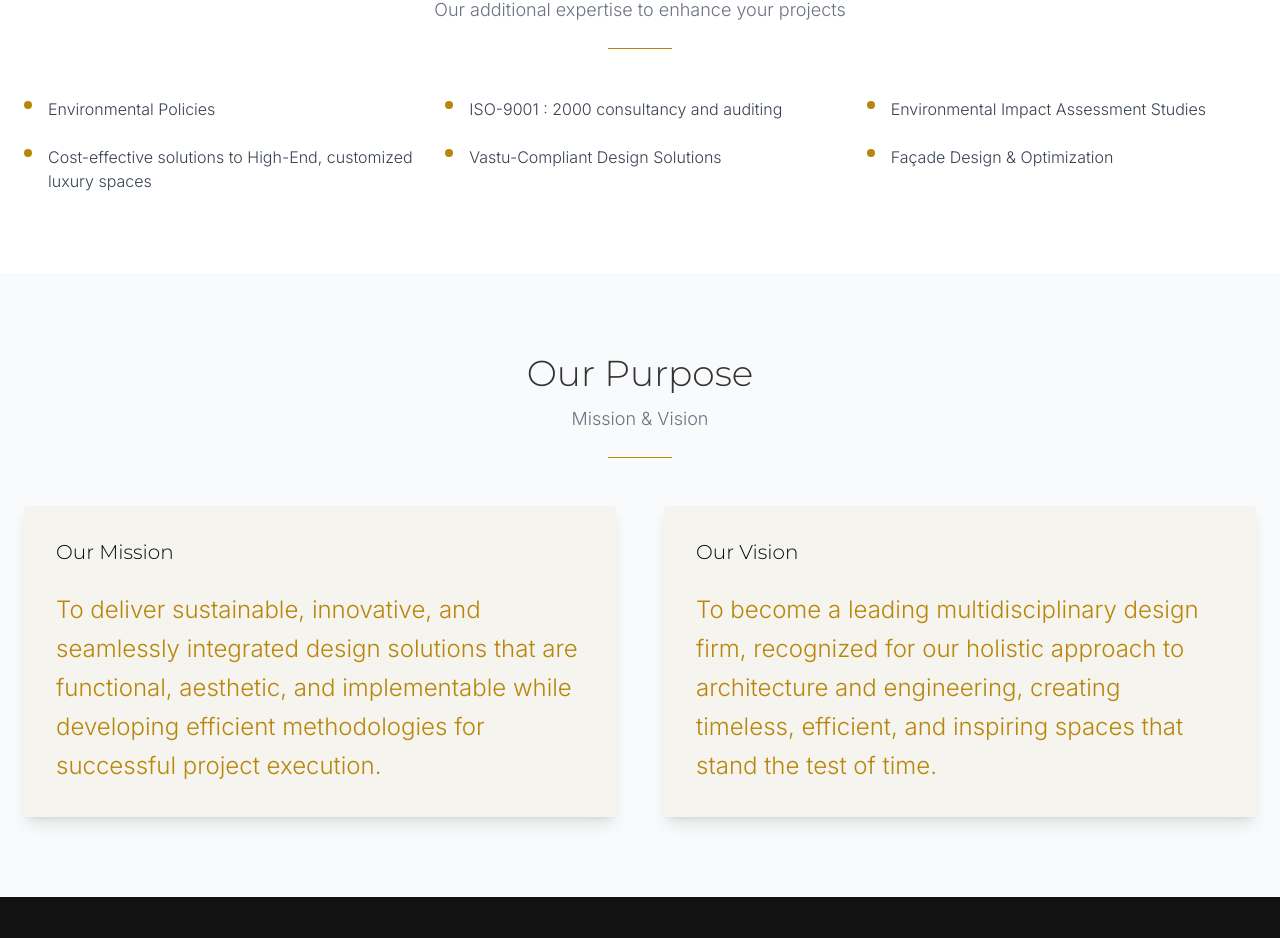
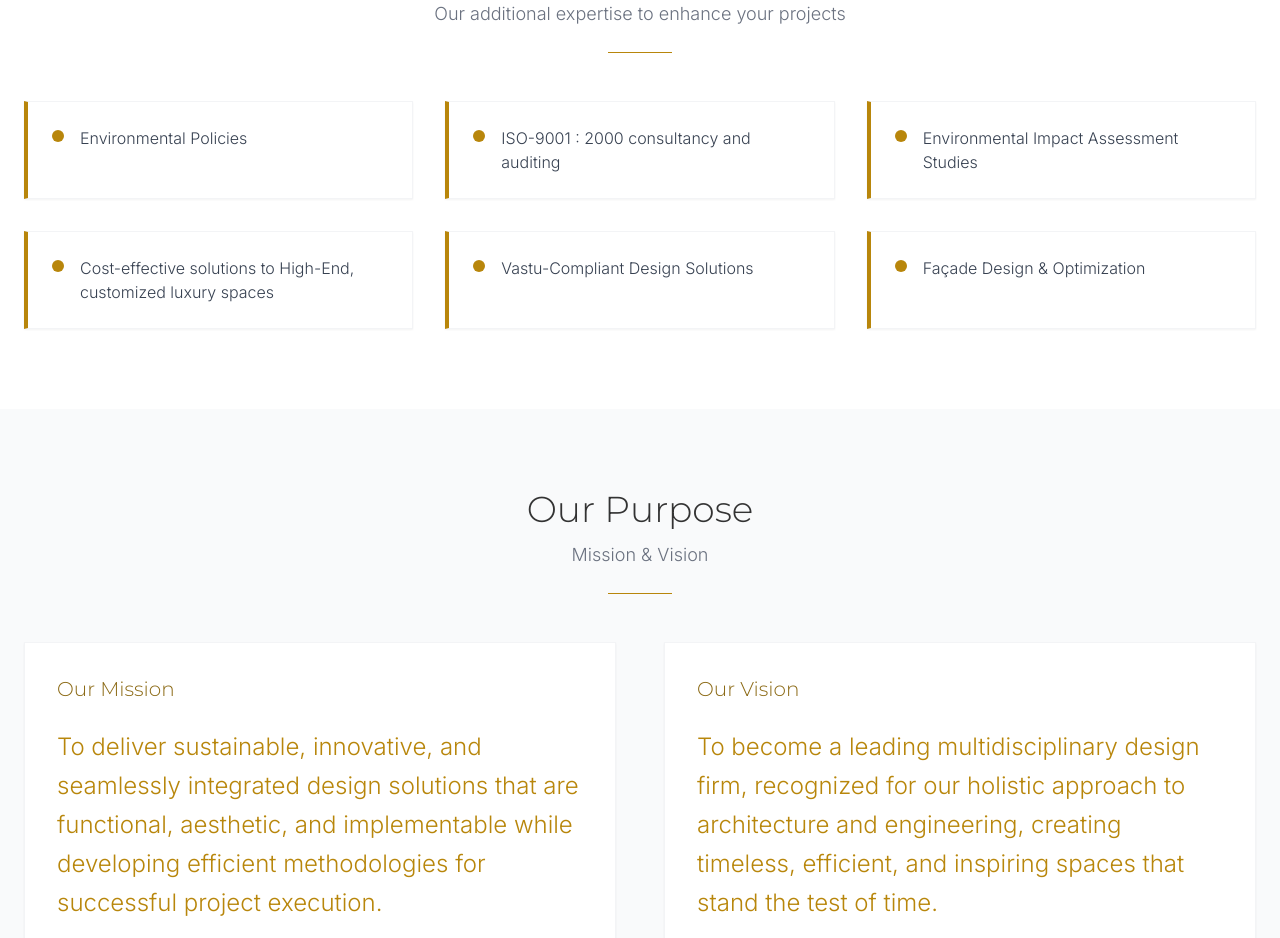
Before and after one commit to Abhi-D25/pkkConsultants, a React (Vite) app: page / in a window 1280 px wide. Shown: the part 2834-3772 px from the top of the page. Built offline with nearby package versions, Linux system fonts and the light colour scheme.

Commit message:
Rev pt2a

```diff
--- a/src/components/ServiceCard.tsx
+++ b/src/components/ServiceCard.tsx
@@ -8,7 +8,7 @@ interface ServiceCardProps {
 
 const ServiceCard = ({ icon, title, description }: ServiceCardProps) => {
   return (
-    <div className="service-card group bg-white p-8 border border-gray-100 hover:shadow-md transition-all duration-300 h-full flex flex-col">
+    <div className="service-card group bg-white p-8 border-2 border-pkkc-darkGold hover:shadow-md transition-all duration-300 h-full flex flex-col">
       <div className="mb-6 text-pkkc-gold">{icon}</div>
       <h3 className="text-xl font-light mb-4 text-pkkc-darkGrey group-hover:text-pkkc-gold transition-colors">
         {title}
--- a/src/pages/Index.tsx
+++ b/src/pages/Index.tsx
@@ -44,8 +44,8 @@ const Index = () => {
 
             <AnimatedSection delay={400}>
               <div className="bg-gray-100 p-10 rounded-sm">
-                <div className="grid grid-cols-1 md:grid-cols-3 gap-8">
-                  <div className="text-center col-span-1 md:col-span-3">
+                <div className="grid grid-cols-2 gap-8 max-w-2xl mx-auto">
+                  <div className="text-center col-span-2">
                     <h3 className="text-5xl font-light text-pkkc-primary mb-3">25+</h3>
                     <p className="text-gray-600 font-light">Years Experience</p>
                   </div>
@@ -148,58 +148,70 @@ const Index = () => {
             />
           </AnimatedSection>
 
-          <div className="grid grid-cols-1 md:grid-cols-2 lg:grid-cols-3 gap-x-8 gap-y-6 mt-12">
+          <div className="grid grid-cols-1 md:grid-cols-2 lg:grid-cols-3 gap-8 mt-12">
             <AnimatedSection delay={200}>
-              <div className="flex items-start">
+              <div className="bg-white p-6 rounded-lg shadow-sm border border-gray-100 hover:shadow-md transition-all duration-300 border-l-4 border-l-pkkc-gold group hover:translate-y-[-5px] h-full">
+                <div className="flex items-start h-full">
                   <div className="mr-4 mt-1 text-pkkc-primary">
-                  <div className="w-2 h-2 bg-pkkc-primary rounded-full"></div>
+                    <div className="w-3 h-3 bg-pkkc-gold rounded-full group-hover:scale-110 transition-transform duration-300"></div>
                   </div>
-                <p className="text-gray-700 font-light">Environmental Policies</p>
+                  <p className="text-gray-700 font-light group-hover:text-pkkc-darkGold transition-colors">Environmental Policies</p>
+                </div>
               </div>
             </AnimatedSection>
 
             <AnimatedSection delay={250}>
-              <div className="flex items-start">
+              <div className="bg-white p-6 rounded-lg shadow-sm border border-gray-100 hover:shadow-md transition-all duration-300 border-l-4 border-l-pkkc-gold group hover:translate-y-[-5px] h-full">
+                <div className="flex items-start h-full">
                   <div className="mr-4 mt-1 text-pkkc-primary">
-                  <div className="w-2 h-2 bg-pkkc-primary rounded-full"></div>
+                    <div className="w-3 h-3 bg-pkkc-gold rounded-full group-hover:scale-110 transition-transform duration-300"></div>
                   </div>
-                <p className="text-gray-700 font-light">ISO-9001 : 2000 consultancy and auditing</p>
+                  <p className="text-gray-700 font-light group-hover:text-pkkc-darkGold transition-colors">ISO-9001 : 2000 consultancy and auditing</p>
+                </div>
               </div>
             </AnimatedSection>
 
             <AnimatedSection delay={300}>
-              <div className="flex items-start">
+              <div className="bg-white p-6 rounded-lg shadow-sm border border-gray-100 hover:shadow-md transition-all duration-300 border-l-4 border-l-pkkc-gold group hover:translate-y-[-5px] h-full">
+                <div className="flex items-start h-full">
                   <div className="mr-4 mt-1 text-pkkc-primary">
-                  <div className="w-2 h-2 bg-pkkc-primary rounded-full"></div>
+                    <div className="w-3 h-3 bg-pkkc-gold rounded-full group-hover:scale-110 transition-transform duration-300"></div>
                   </div>
-                <p className="text-gray-700 font-light">Environmental Impact Assessment Studies</p>
+                  <p className="text-gray-700 font-light group-hover:text-pkkc-darkGold transition-colors">Environmental Impact Assessment Studies</p>
+                </div>
               </div>
             </AnimatedSection>
 
             <AnimatedSection delay={350}>
-              <div className="flex items-start">
+              <div className="bg-white p-6 rounded-lg shadow-sm border border-gray-100 hover:shadow-md transition-all duration-300 border-l-4 border-l-pkkc-gold group hover:translate-y-[-5px] h-full">
+                <div className="flex items-start h-full">
                   <div className="mr-4 mt-1 text-pkkc-primary">
-                  <div className="w-2 h-2 bg-pkkc-primary rounded-full"></div>
+                    <div className="w-3 h-3 bg-pkkc-gold rounded-full group-hover:scale-110 transition-transform duration-300"></div>
                   </div>
-                <p className="text-gray-700 font-light">Cost-effective solutions to High-End, customized luxury spaces</p>
+                  <p className="text-gray-700 font-light group-hover:text-pkkc-darkGold transition-colors">Cost-effective solutions to High-End, customized luxury spaces</p>
+                </div>
               </div>
             </AnimatedSection>
 
             <AnimatedSection delay={400}>
-              <div className="flex items-start">
+              <div className="bg-white p-6 rounded-lg shadow-sm border border-gray-100 hover:shadow-md transition-all duration-300 border-l-4 border-l-pkkc-gold group hover:translate-y-[-5px] h-full">
+                <div className="flex items-start h-full">
                   <div className="mr-4 mt-1 text-pkkc-primary">
-                  <div className="w-2 h-2 bg-pkkc-primary rounded-full"></div>
+                    <div className="w-3 h-3 bg-pkkc-gold rounded-full group-hover:scale-110 transition-transform duration-300"></div>
                   </div>
-                <p className="text-gray-700 font-light">Vastu-Compliant Design Solutions</p>
+                  <p className="text-gray-700 font-light group-hover:text-pkkc-darkGold transition-colors">Vastu-Compliant Design Solutions</p>
+                </div>
               </div>
             </AnimatedSection>
 
             <AnimatedSection delay={450}>
-              <div className="flex items-start">
+              <div className="bg-white p-6 rounded-lg shadow-sm border border-gray-100 hover:shadow-md transition-all duration-300 border-l-4 border-l-pkkc-gold group hover:translate-y-[-5px] h-full">
+                <div className="flex items-start h-full">
                   <div className="mr-4 mt-1 text-pkkc-primary">
-                  <div className="w-2 h-2 bg-pkkc-primary rounded-full"></div>
+                    <div className="w-3 h-3 bg-pkkc-gold rounded-full group-hover:scale-110 transition-transform duration-300"></div>
                   </div>
-                <p className="text-gray-700 font-light">Façade Design & Optimization</p>
+                  <p className="text-gray-700 font-light group-hover:text-pkkc-darkGold transition-colors">Façade Design & Optimization</p>
+                </div>
               </div>
             </AnimatedSection>
           </div>
@@ -218,8 +230,8 @@ const Index = () => {
 
           <div className="grid grid-cols-1 md:grid-cols-2 gap-12 mt-12">
             <AnimatedSection>
-              <div className="p-8 bg-pkkc-primary/5 rounded-lg shadow-lg hover:shadow-xl transition-shadow duration-300 h-full flex flex-col">
-                <h3 className="text-xl font-light mb-6">Our Mission</h3>
+              <div className="p-8 bg-white rounded-lg shadow-sm border border-gray-100 hover:shadow-md transition-all duration-300 h-full flex flex-col transform hover:-translate-y-2 hover:rotate-1">
+                <h3 className="text-xl font-light mb-6 text-pkkc-darkGold">Our Mission</h3>
                 <p className="text-2xl font-light text-pkkc-primary leading-relaxed">
                   To deliver sustainable, innovative, and seamlessly integrated design solutions that are functional, aesthetic, and implementable while developing efficient methodologies for successful project execution.
                 </p>
@@ -227,8 +239,8 @@ const Index = () => {
             </AnimatedSection>
 
             <AnimatedSection delay={200}>
-              <div className="p-8 bg-pkkc-primary/5 rounded-lg shadow-lg hover:shadow-xl transition-shadow duration-300 h-full flex flex-col">
-                <h3 className="text-xl font-light mb-6">Our Vision</h3>
+              <div className="p-8 bg-white rounded-lg shadow-sm border border-gray-100 hover:shadow-md transition-all duration-300 h-full flex flex-col transform hover:-translate-y-2 hover:-rotate-1">
+                <h3 className="text-xl font-light mb-6 text-pkkc-darkGold">Our Vision</h3>
                 <p className="text-2xl font-light text-pkkc-primary leading-relaxed">
                   To become a leading multidisciplinary design firm, recognized for our holistic approach to architecture and engineering, creating timeless, efficient, and inspiring spaces that stand the test of time.
                 </p>
```
Lines whose indentation alone changed are shown as unchanged.
